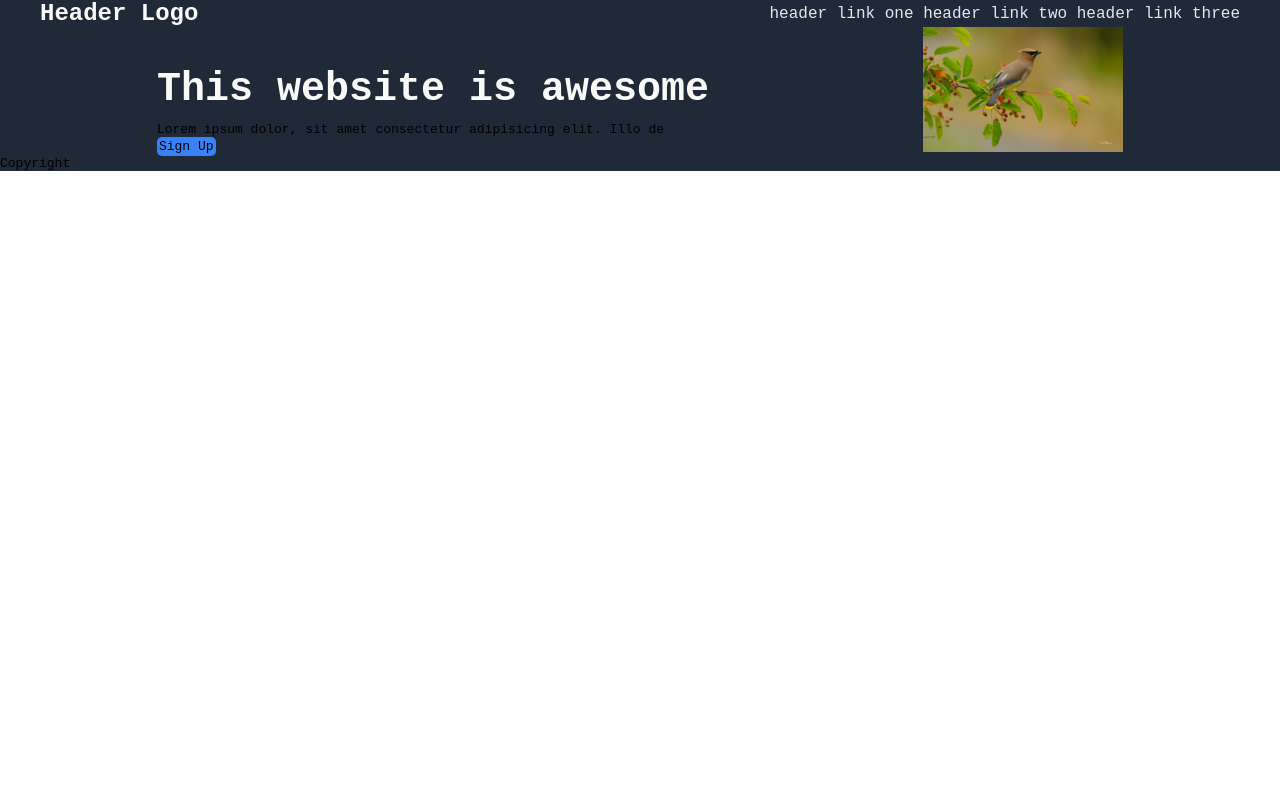
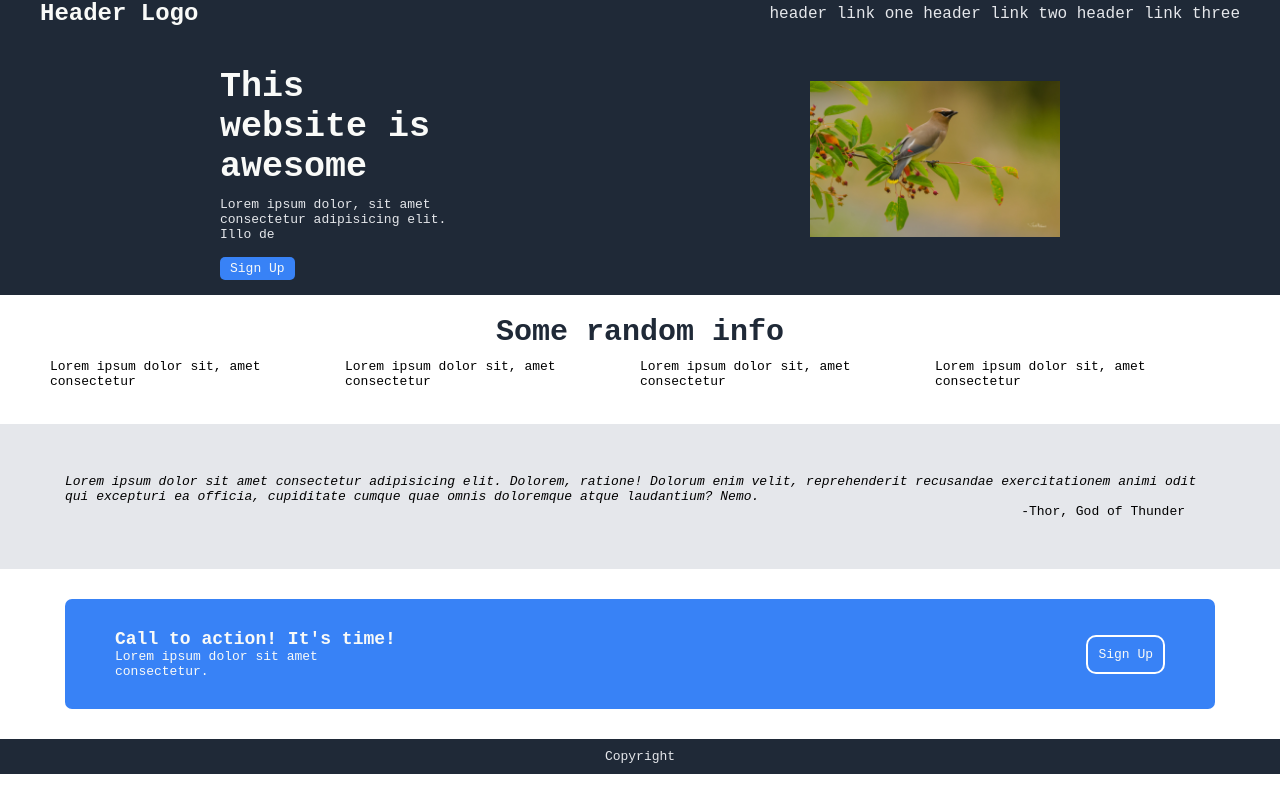
Before and after one commit to daggettt/Landing_page, a plain HTML site: page index.html in a window 1280 px wide. Drawn offline with Linux system fonts and the light colour scheme.

Commit message:
finish landing page, pending a few tune ups, but layout meets the assignment

```diff
--- a/index.html
+++ b/index.html
@@ -28,12 +28,31 @@
       </div>
     </div>
     <div class="section-two">
-
-    </div>
+      <div class="title-two">Some random info</div>
+        <div class="content">
+          <div class="item-one">Lorem ipsum dolor sit, amet consectetur</div>
+          <div class="item-two">Lorem ipsum dolor sit, amet consectetur</div>
+          <div class="item-three">Lorem ipsum dolor sit, amet consectetur</div>
+          <div class="item-four">Lorem ipsum dolor sit, amet consectetur</div>
+        </div>
+      </div>
     <div class="section-three">
-
+      <div class="quote">Lorem ipsum dolor sit amet consectetur adipisicing
+        elit. Dolorem, ratione! Dolorum enim velit, reprehenderit recusandae
+        exercitationem animi odit qui excepturi ea officia, cupiditate cumque
+        quae omnis doloremque atque laudantium? Nemo.</div>
+        <div class="thor">-Thor, God of Thunder</div>
     </div>
     <div class="section-four">
+      <div class="call">
+        <div class="left-call">
+        <div class="call-title">Call to action! It's time!</div>
+        <div class="call-text">Lorem ipsum dolor sit amet consectetur.</div>
+        </div>
+        <div class="right-call">
+          <div class="button2">Sign Up</div>
+        </div>
+      </div>
 
     </div>
   </div>
--- a/styles.css
+++ b/styles.css
@@ -39,11 +39,17 @@ header {
   align-items: center;
   flex: 1;
   padding: 0 50px;
+}
 
+.left-side {
+  display: flex;
+  flex-direction: column;
+  flex-wrap: wrap;
+  width: 250px;
 }
 
 .title {
-  font-size: 40px;
+  font-size: 35px;
   font-weight: bold;
   color: #F9FAF8;
   padding: 40px 0 10px 0;
@@ -52,29 +58,106 @@ header {
 .button {
   background-color: #3882F6;
   width: fit-content;
-  padding: 2px;
+  margin:15px 0px;
+  padding: 4px 10px;
   border-radius: 5px;
+  color: #F9FAF8;
+}
+
+.text {
+  color: #E5E7EB;
 }
 
 .bird-pic {
-  width: 200px;
+  width: 250px;
 }
 
 .section-two {
   background-color: white;
+  display: flex;
+  flex-direction: column;
+  justify-content: space-around;
+  align-items: center;
   flex: 1;
+  padding: 0 50px;
+}
+
+.title-two {
+  font-size: 30px;
+  font-weight: bolder;
+  color: #1f2937;
+  padding: 20px 20px 10px 20px;
+}
+
+.content {
+  display: flex;
+  flex-direction: row;
+  margin-bottom: 35px;
 }
 
 .section-three {
   background-color: #E5E7EB;
+  display: flex;
+  flex-direction: column;
   flex: 1;
+  padding: 50px 65px;
+}
+
+.quote {
+  display: flex;
+  flex-wrap: wrap;
+  align-content: center;
+  font-style: italic;
+}
+
+.thor {
+  display: flex;
+  justify-content: right;
+  margin-right:30px;
 }
 
 .section-four {
   background-color: white;
+  display: flex;
+  flex-direction: column;
   flex: 1;
+  padding: 30px 65px;
+}
+
+.call {
+  background-color: #3882F6;
+  color: #F9FAF8;
+  border-radius: 7px;
+  padding: 30px 50px;
+  display: flex;
+  flex-direction: row;
+  justify-content:space-between;
+  align-items: center;
+}
+
+.left-call {
+  display: flex;
+  flex-direction: column;
+  width: 300px;
+}
+
+.call-title {
+  font-weight: bold;
+  font-size: 18px;
+}
+
+.button2 {
+  border: 2px solid white;
+  border-radius: 10px;
+  padding: 10px;
+  background-color: #3882F6;
+
 }
 
 footer {
   background-color: #1f2937;
+  display: flex;
+  justify-content: center;
+  color: #E5E7EB;
+  padding: 10px;
 }
```
